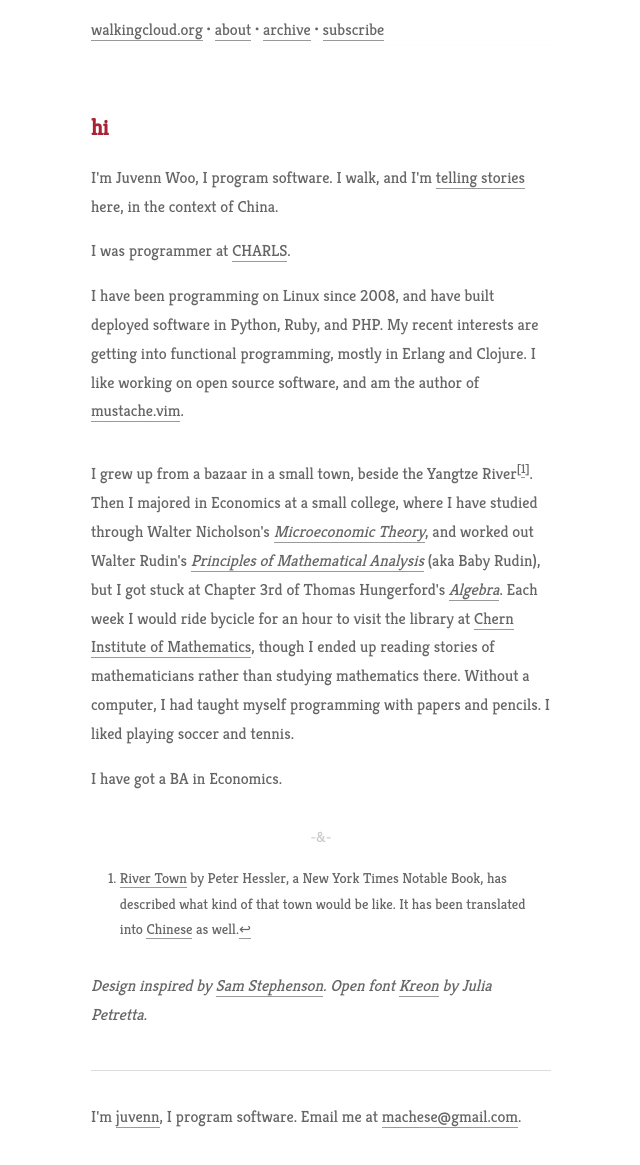
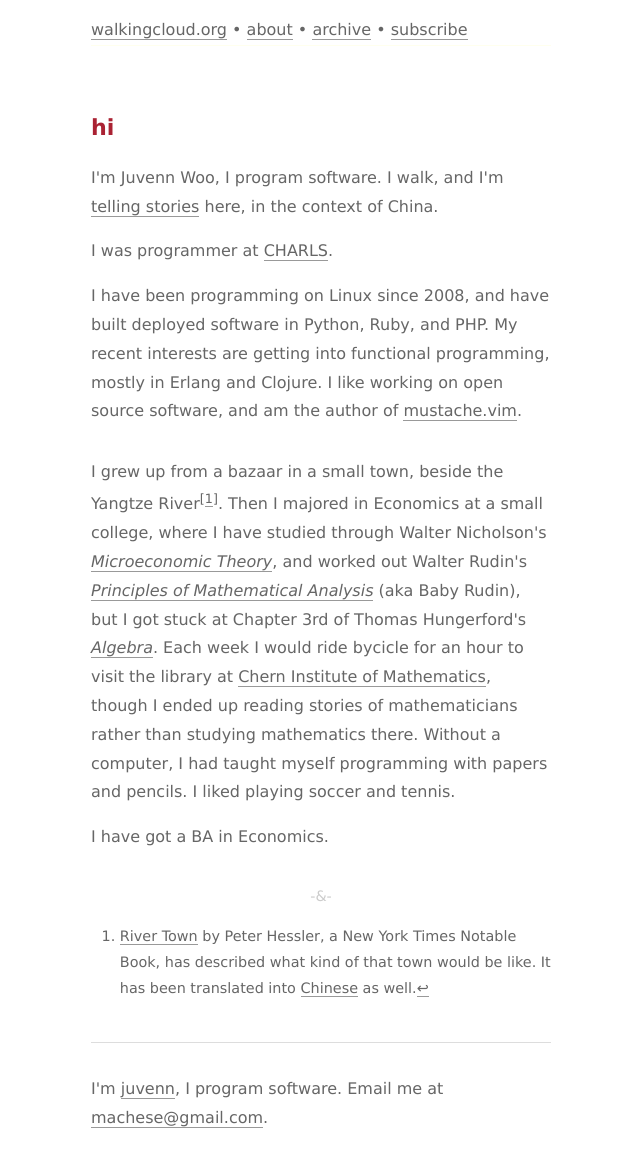
Before and after one commit to juvenn/juvenn.github.io, a Jekyll site: the page built from index.md, in a window 1280 px wide. Shown: the whole page, without its empty margins (319-959 px from the left). Built offline with Jekyll 4.4.1, drawn with Linux system fonts in a browser that asks for light colours.

Commit message:
Use system default font verdana

```diff
--- a/index.md
+++ b/index.md
@@ -64,11 +64,3 @@ rel="reference" href="#fnref:1">&#8617;</a></li>
 
 </ol>
 </section>
-
-<section class="thanks">
-
-Design inspired by <a href="http://sstephenson.us">Sam Stephenson</a>.
-Open font <a href="http://www.google.com/fonts/specimen/Kreon">Kreon</a>
-by Julia Petretta.
-
-</section>
--- a/media/css/style.css
+++ b/media/css/style.css
@@ -1,6 +1,6 @@
-@import url(http://fonts.googleapis.com/css?family=Kreon);
+/* @import url(//fonts.googleapis.com/css?family=Kreon); */
 
-body {font-family:Kreon;font-size:16px;color:#666;width:460px;margin:0 auto;line-height:1.8;}
+body {font-family:verdana;font-size:16px;color:#666;width:460px;margin:0 auto;line-height:1.8;}
 
 @media screen and (max-device-width: 480px) {
   body {width:680px;font-size:24px;}
```
